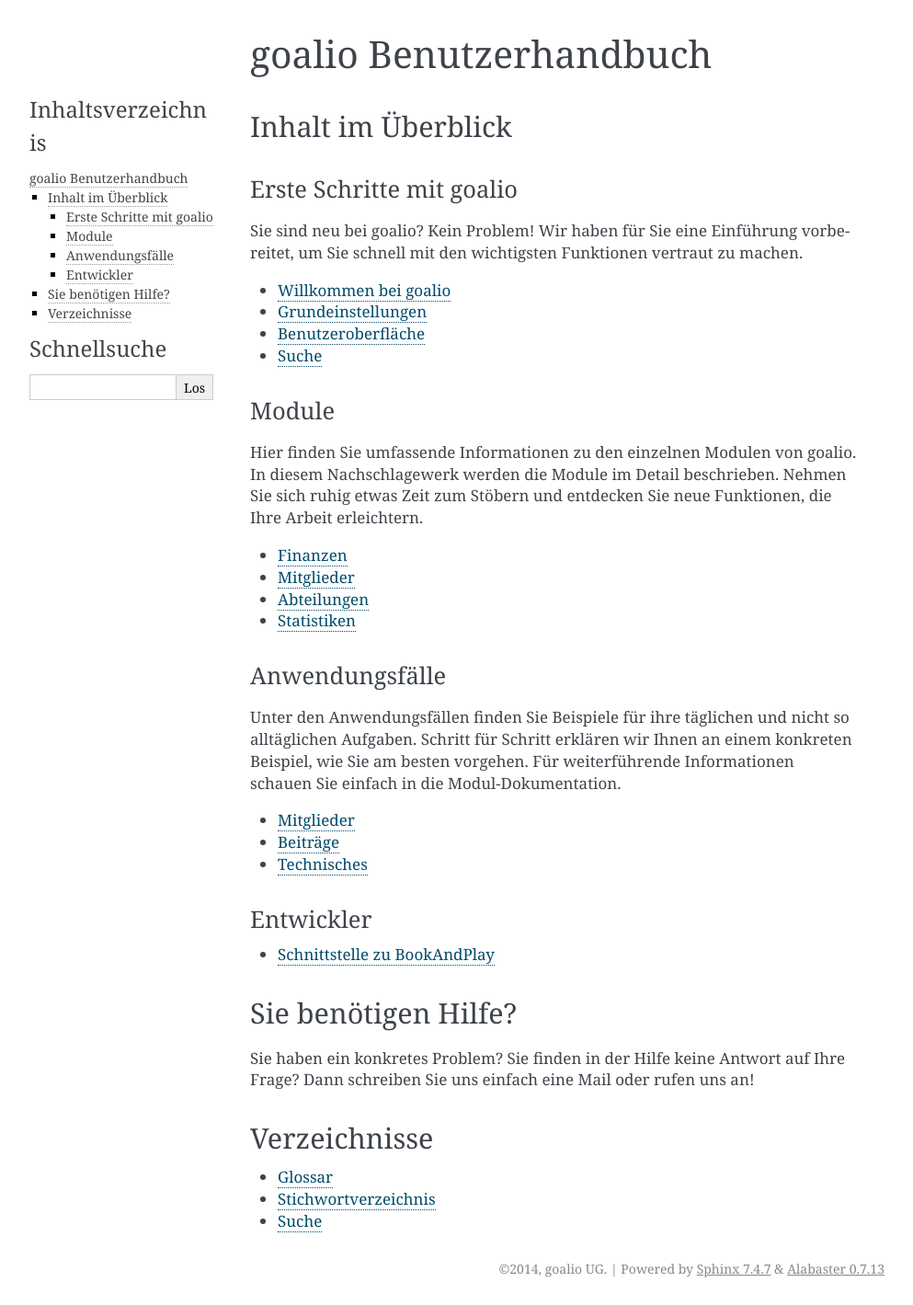
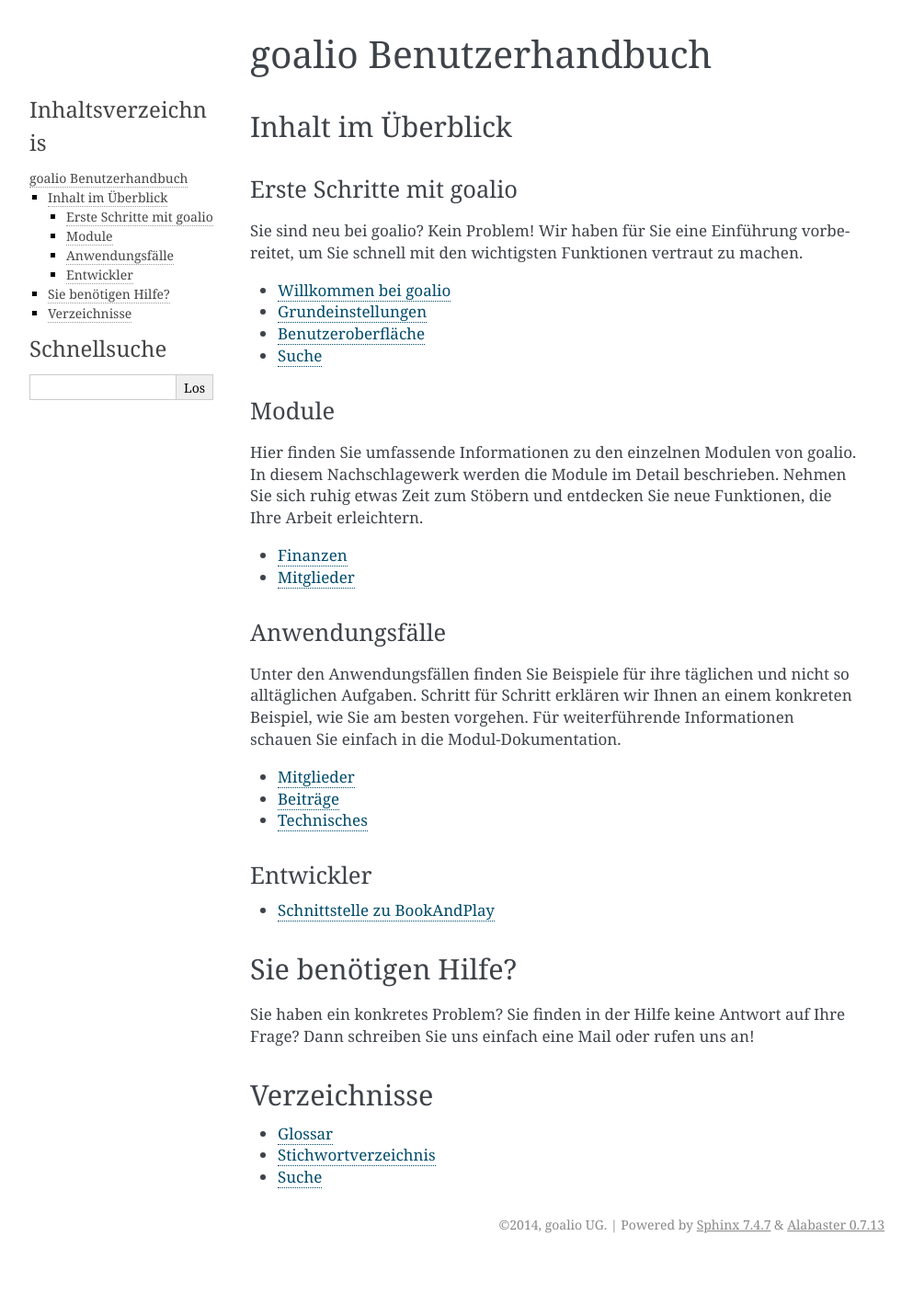
Before and after one commit to goalio/docs, a Sphinx documentation site: the page built from docs/index.rst, in a window 1280 px wide. Shown: the whole page at 92% size, without its empty margins (148-1141 px from the left). Built offline with Sphinx 7.4.7, drawn with Linux system fonts in a browser that asks for light colours; formulas are drawn with MathJax 3; pages that are not in the unit, such as notebooks, are missing from menus; after the commit the page ends 1371 px from its top, so only the background shows below that.

Commit message:
Update index.rst

```diff
--- a/docs/index.rst
+++ b/docs/index.rst
@@ -38,8 +38,6 @@
 
 * :doc:`module/finanzen/index`
 * :doc:`module/mitglieder/index`
-* :doc:`module/abteilungen/index`
-* :doc:`module/statistiken/index`
 
 .. toctree::
    :hidden:
@@ -47,8 +45,6 @@
 
    Mitglieder-Modul <module/mitglieder/index>
    Finanz-Modul <module/finanzen/index>
-   Abteilungen-Team-Modul <module/abteilungen/index>
-   Statistiken <module/statistiken/index>
 
 
 Anwendungsfälle
```
